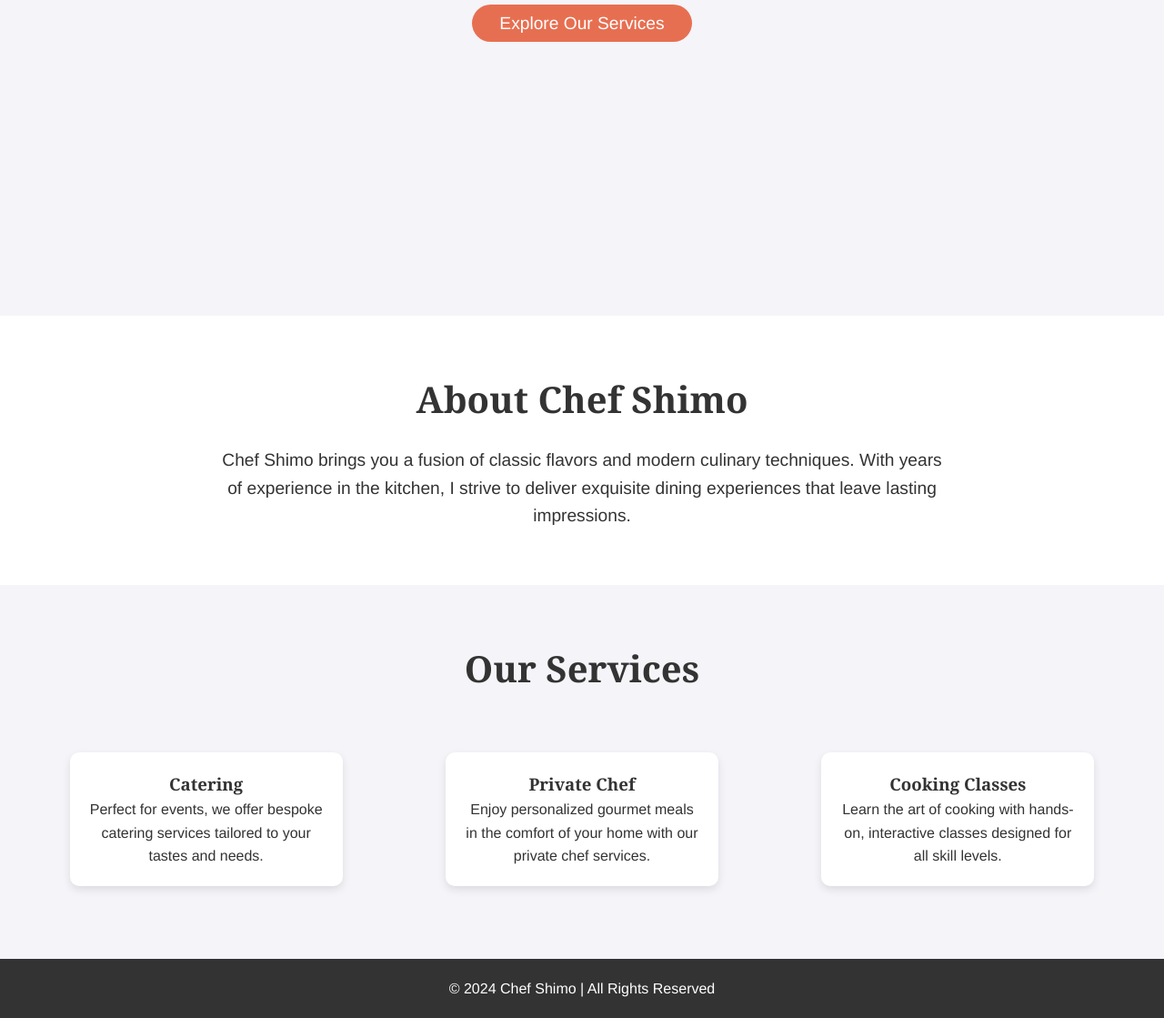
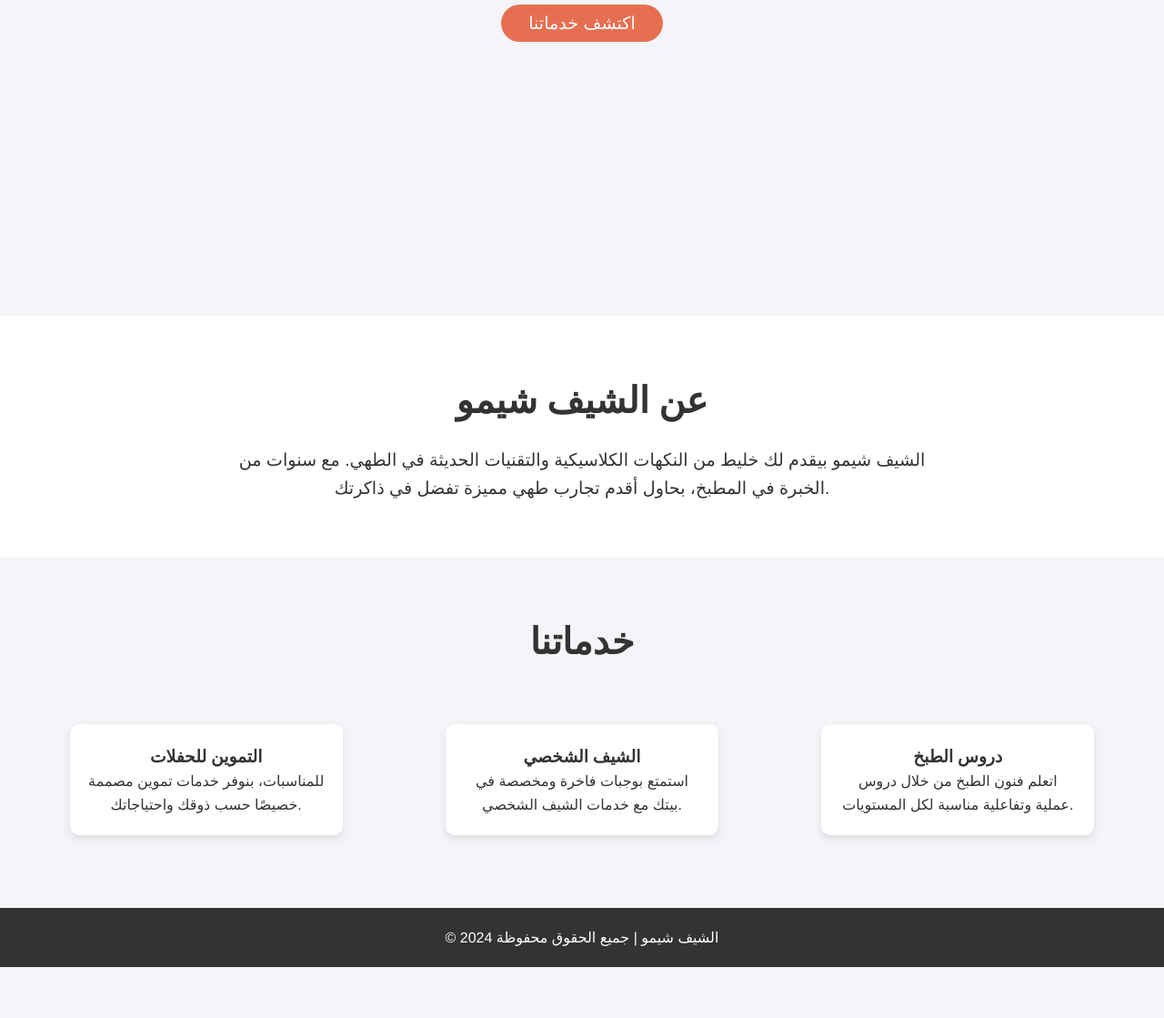
Before and after one commit to chefshimo/chefshimo.github.io, a plain HTML site: page index.html in a window 1280 px wide. Shown: the part 453-1572 px from the top of the page at 91% size. After the commit the page ends 1516 px from the top, so only its background shows below. Drawn offline with Linux system fonts and the light colour scheme.

Commit message:
Update index.html

```diff
--- a/index.html
+++ b/index.html
@@ -1,10 +1,10 @@
 <!DOCTYPE html>
-<html lang="en">
+<html lang="ar">
 <head>
     <meta charset="UTF-8">
     <meta name="viewport" content="width=device-width, initial-scale=1.0">
-    <meta name="description" content="Chef Shimo - Culinary Experiences that Inspire. Explore our services and signature dishes.">
-    <title>Chef Shimo | Culinary Excellence</title>
+    <meta name="description" content="الشيف شيمو - تجارب طهي بتلهمك. اكتشف خدماتنا وأطباقنا المميزة.">
+    <title>الشيف شيمو | إبداع في الطهي</title>
     <link rel="stylesheet" href="styles.css">
 </head>
 <body>
@@ -13,48 +13,49 @@
     <header class="main-header">
         <nav>
             <ul class="nav-links">
-                <li><a href="#">Home</a></li>
-                <li><a href="#">About</a></li>
-                <li><a href="#">Menu</a></li>
-                <li><a href="#">Services</a></li>
-                <li><a href="#">Contact</a></li>
+                <li><a href="#">الصفحة الرئيسية</a></li>
+                <li><a href="#">عن الشيف</a></li>
+                <li><a href="#">القائمة</a></li>
+                <li><a href="#">الخدمات</a></li>
+                <li><a href="#">تواصل معنا</a></li>
             </ul>
         </nav>
+        <!-- Hero Section with Background Image -->
         <div class="hero-section">
-            <h1>Welcome to Chef Shimo</h1>
-            <p>Where Culinary Art Meets Passion</p>
-            <a href="#services" class="btn-primary">Explore Our Services</a>
+            <h1>أهلاً بيك في مطبخ الشيف شيمو</h1>
+            <p>فن الطهي بيلتقي بالشغف</p>
+            <a href="#services" class="btn-primary">اكتشف خدماتنا</a>
         </div>
     </header>
 
     <!-- About Section -->
     <section id="about" class="about-section">
-        <h2>About Chef Shimo</h2>
-        <p>Chef Shimo brings you a fusion of classic flavors and modern culinary techniques. With years of experience in the kitchen, I strive to deliver exquisite dining experiences that leave lasting impressions.</p>
+        <h2>عن الشيف شيمو</h2>
+        <p>الشيف شيمو بيقدم لك خليط من النكهات الكلاسيكية والتقنيات الحديثة في الطهي. مع سنوات من الخبرة في المطبخ، بحاول أقدم تجارب طهي مميزة تفضل في ذاكرتك.</p>
     </section>
 
     <!-- Services Section -->
     <section id="services" class="services-section">
-        <h2>Our Services</h2>
+        <h2>خدماتنا</h2>
         <div class="service-cards">
             <div class="card">
-                <h3>Catering</h3>
-                <p>Perfect for events, we offer bespoke catering services tailored to your tastes and needs.</p>
+                <h3>التموين للحفلات</h3>
+                <p>للمناسبات، بنوفر خدمات تموين مصممة خصيصًا حسب ذوقك واحتياجاتك.</p>
             </div>
             <div class="card">
-                <h3>Private Chef</h3>
-                <p>Enjoy personalized gourmet meals in the comfort of your home with our private chef services.</p>
+                <h3>الشيف الشخصي</h3>
+                <p>استمتع بوجبات فاخرة ومخصصة في بيتك مع خدمات الشيف الشخصي.</p>
             </div>
             <div class="card">
-                <h3>Cooking Classes</h3>
-                <p>Learn the art of cooking with hands-on, interactive classes designed for all skill levels.</p>
+                <h3>دروس الطبخ</h3>
+                <p>اتعلم فنون الطبخ من خلال دروس عملية وتفاعلية مناسبة لكل المستويات.</p>
             </div>
         </div>
     </section>
 
     <!-- Footer -->
     <footer>
-        <p>&copy; 2024 Chef Shimo | All Rights Reserved</p>
+        <p>&copy; 2024 الشيف شيمو | جميع الحقوق محفوظة</p>
     </footer>
 
     <script src="scripts.js"></script>
```
